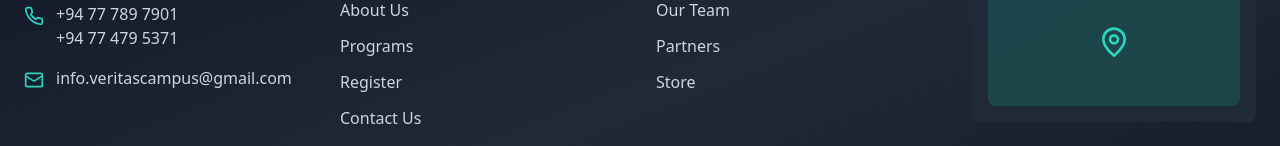
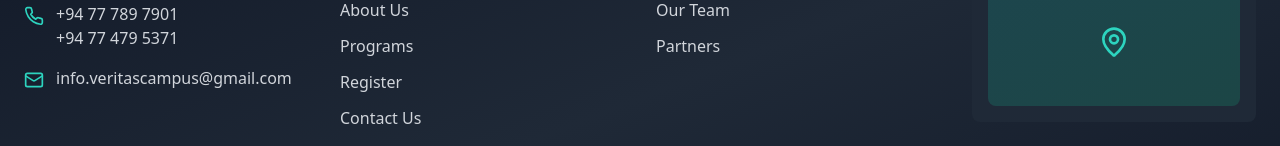
Before and after one commit to Wolferlk/Veritas-International-Uni, a React (Vite) app in the folder Frontend/: page / in a window 1280 px wide. Shown: the part 3631-3777 px from the top of the page. Built offline with nearby package versions, Linux system fonts and the light colour scheme.

Commit message:
Fix Store rm

```diff
--- a/Frontend/src/App.tsx
+++ b/Frontend/src/App.tsx
@@ -13,7 +13,7 @@ import ContactUs from "./pages/ContactUs/ContactUs";
 import Partners from "./pages/Partners/Partners";
 import AboutUs from "./pages/AboutUs/AboutUs";
 import OurTeam from "./pages/Team/OurTeam";
-import OurStores from "./pages/Store/OurStores";
+
 
 
 export const App = (): JSX.Element => {
@@ -32,7 +32,6 @@ export const App = (): JSX.Element => {
         <Route path="/partners" element={<Partners />} />
         <Route path="/about" element={<AboutUs />} />
         <Route path="/team" element={<OurTeam />} />
-        <Route path="/store" element={<OurStores />} />
       </Routes>
     </Layout>
   );
--- a/Frontend/src/components/Layout/Footer.tsx
+++ b/Frontend/src/components/Layout/Footer.tsx
@@ -24,8 +24,7 @@ const footerLinks = {
   campus: [
     { name: "Campus Life", href: "/campus-life" },
     { name: "Our Team", href: "/team" },
-    { name: "Partners", href: "/partners" },
-    { name: "Store", href: "/store" },
+    { name: "Partners", href: "/partners" }
   ],
 };
 
```
